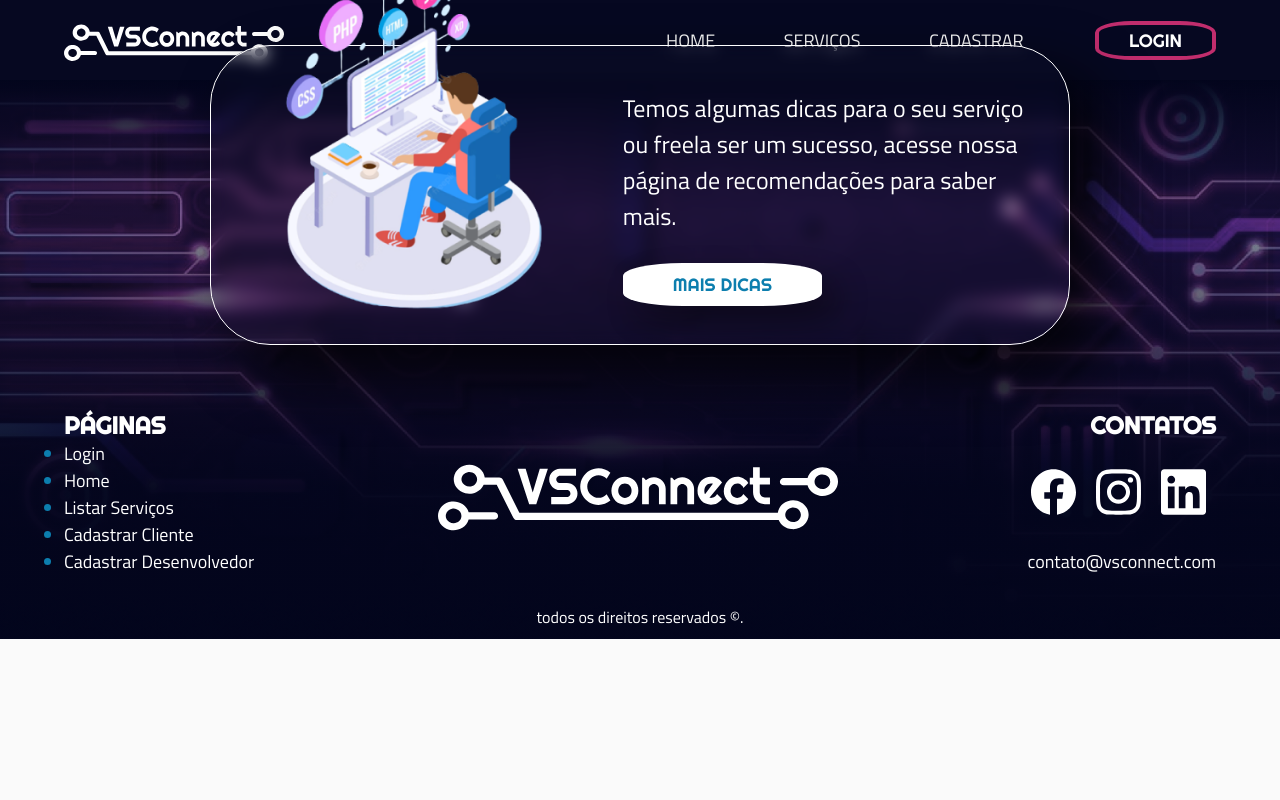
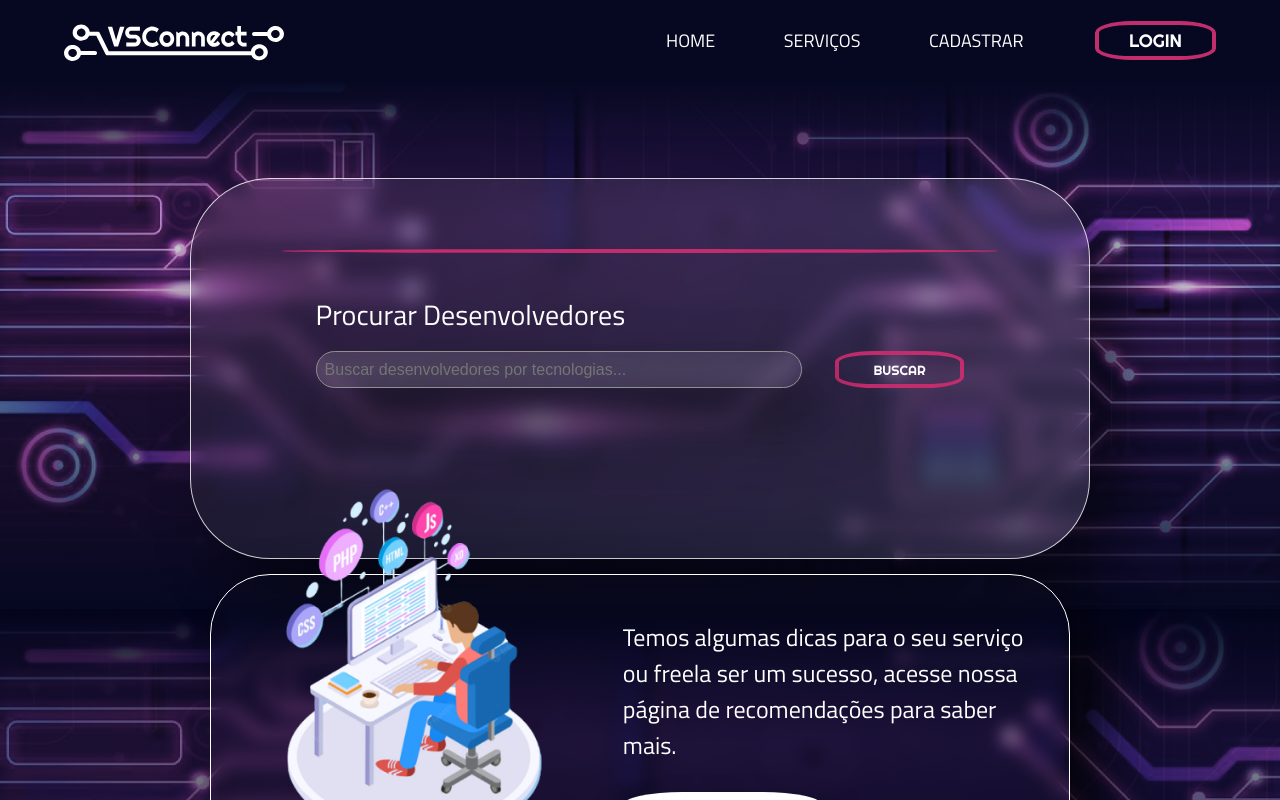
Before and after one commit to Yuri89/vsconnect, a React (Vite) app: page /Lista/Devs in a window 1280 px wide. Shown: the top 800 px of the page. Built offline with nearby package versions, Linux system fonts and the light colour scheme.

Commit message:
atualizado

```diff
--- /dev/null
+++ b/src/components/CardDev/index.tsx
@@ -0,0 +1,31 @@
+import "./style.css"
+
+function CardDev(props: any) {
+    return (
+        <>
+            <div className="dev">
+                <div className="grupo_contato">
+                    <img src={props.foto} alt="" />
+                    <div className="contato_dev">
+                        <h3>{props.nome}</h3>
+                        <p>{props.email}</p>
+                    </div>
+                </div>
+                <div className="techs">
+                    {
+                        props.techs.map((tech: String, indice: number,) => {
+                            return <span key={indice}>{tech}</span>
+                        })
+                    }
+                </div>
+
+            {/* <span>HTML</span>
+                <span>CSS</span>
+                <span>React</span> */}
+
+            </div>
+        </>
+    )
+}
+
+export default CardDev
--- /dev/null
+++ b/src/components/CardDev/style.css
@@ -0,0 +1,56 @@
+.dev {
+    height: 70px;
+    width: 85%;
+    margin: 0 auto;
+
+    display: flex;
+    justify-content: space-between;
+
+    font-family: var(--font2);
+}
+
+.grupo_contato {
+    height: 100%;
+    width: 70%;
+
+    display: flex;
+
+}
+
+.contato_dev {
+    display: flex;
+    flex-direction: column;
+    justify-content: space-around;
+}
+
+.grupo_contato img {
+    height: 100%;
+    border-radius: 50%;
+    margin-right: 40px;
+}
+
+.grupo_contato h2 {
+    font-size: 24px;
+    font-family: var(--font2);
+    text-transform: capitalize;
+}
+
+.grupo_contato p {
+    font-size: 14px;
+}
+
+.techs {
+    width: 180px;
+
+    display: flex;
+    align-items: center;
+    justify-content: space-between;
+}
+
+.techs span {
+    font-size: 14px;
+    padding: 2px 10px;
+    border-radius: 20px;
+    background-color: white;
+    color: var(--azulP);
+}
--- a/src/components/Header/index.tsx
+++ b/src/components/Header/index.tsx
@@ -42,7 +42,7 @@
                     <nav>
                         <div id="menu_links" className="menu_links">
                             <Link to={"/"}>Home</Link>
-                            <Link to={"Servicos"}>Serviços</Link>
+                            <Link to={"Lista/Servicos"}>Serviços</Link>
                             <Link to={"Cadastro"}>Cadastrar</Link>
                         </div>
                         <a className="header_icone_login" href="../Login/index.html">
--- a/src/main.tsx
+++ b/src/main.tsx
@@ -6,6 +6,7 @@
 import Home from "./pages/Home/";
 import ListaServicos from './pages/ListaServicos';
 import Header from "../src/components/Header"
+import ListaDevs from './pages/ListaDevs';
 
 //Rotas
 
@@ -20,8 +21,9 @@
     <BrowserRouter>
     <Header/>
       <Routes>
-        <Route path="/" element={<Home/>}/>
-        <Route path="Servicos" element={<ListaServicos/>}/>
+        <Route path='/' element={<Home/>}/>
+        <Route path='Lista/Servicos' element={<ListaServicos/>}/>
+        <Route path='Lista/Devs' element={<ListaDevs/>}/>
       </Routes>
 
       <Footer />
--- /dev/null
+++ b/src/pages/ListaDevs/index.tsx
@@ -0,0 +1,73 @@
+import "./style.css"
+
+import CardDev from "../../components/CardDev"
+
+
+//hooks
+
+import { useState } from "react"
+
+function ListaDevs(){
+
+    const [devs, setDevs] = useState<any[]>([
+        {
+            img_perfil: "https://github.com/Thiago-Nascimento.png",
+            nome: "Thiago Nascimento",
+            email: "thiago@email.com",
+            skills: ["HTML", "CSS", "React"]
+        },
+        {
+            img_perfil: "https://github.com/JessicaSanto.png",
+            nome: "Jessica Franzon",
+            email: "jessica@email.com",
+            skills: ["HTML", "CSS", "React"]
+        },
+        {
+            img_perfil: "https://github.com/odirlei-assis.png",
+            nome: "Odirlei Sabella",
+            email: "odirlei@email.com",
+            skills: ["HTML", "CSS", "React"]
+        },
+        {
+            img_perfil: "https://github.com/alexiamelhado18.png",
+            nome: "Aléxia Vitória",
+            email: "alexia@email.com",
+            skills: ["PYTHON", "VUE", "React"]
+        }
+    ])
+
+    return(
+        <>
+        <main id="main_listadevs">
+  <div className="container container_lista_devs">
+    <div className="lista_devs_conteudo">
+      <h1>Lista de Devs</h1>
+      <hr />
+      <form method="post">
+        <div className="wrapper_form">
+          <label htmlFor="busca">Procurar desenvolvedores</label>
+          <div className="campo-label">
+            <input
+              type="search"
+              name="campo-busca"
+              id="busca"
+              placeholder="Buscar desenvolvedores por tecnologias..."
+            />
+            <button type="submit">Buscar</button>
+          </div>
+        </div>
+      </form>
+      <div className="wrapper_lista">
+        <ul>
+
+        </ul>
+      </div>
+    </div>
+  </div>
+</main>
+
+        </>
+    )
+}
+
+export default ListaDevs
--- /dev/null
+++ b/src/pages/ListaDevs/style.css
@@ -0,0 +1,132 @@
+#main_listadevs {
+    background-image:
+        linear-gradient(180deg, #060821 0%, #06082120 25%, #0608218f 80%, #060821 100%),
+        url("../../assets/img/background_login.png");
+    min-height: calc(100vh - 339px);
+    background-size: cover;
+    background-repeat: no-repeat;
+    background-position: center;
+}
+
+.container_lista_devs {
+    display: flex;
+    justify-content: center;
+    align-items: center;
+
+    padding: 50px 0;
+}
+
+.lista_devs_conteudo {
+    width: 100%;
+    max-width: 900px;
+
+    padding: 50px 0;
+    margin-top: 6vh;
+
+    display: flex;
+    flex-direction: column;
+    align-items: center;
+
+    background: linear-gradient(114.61deg, #ffffff0d 1.08%, #ffffff1e 99.26%);
+    box-shadow: 30px 30px 60px #00000080;
+    border: 1px solid #ffffffcc;
+    border-radius: 80px;
+    backdrop-filter: blur(10px);
+    color: var(--branco);
+}
+
+h1 {
+    font-family: var(--font1);
+    font-size: 50px;
+    text-align: center;
+}
+
+hr {
+    margin: 20px auto;
+    width: 80%;
+    height: 4px;
+    background-color: var(--rosa);
+    border: none;
+    border-radius: 50%;
+}
+
+.lista_devs_conteudo form {
+    width: 85%;
+    padding: 20px 0;
+}
+
+.wrapper_lista {
+    width: 85%;
+}
+
+.wrapper_form {
+    height: 95px;
+    width: 85%;
+    margin: 0 auto;
+
+    display: flex;
+    flex-direction: column;
+    justify-content: space-between;
+
+}
+
+.wrapper_form label {
+    font-family: var(--font2);
+    text-transform: capitalize;
+    font-size: 28px;
+}
+
+.campo-label input {
+    height: 37px;
+    width: 75%;
+
+    padding: 8px;
+
+    border: 1px solid #909090;
+    border-radius: 20px;
+
+    background: linear-gradient(136deg, #ffffff1a 0%, #ffffff0b 100%);
+    backdrop-filter: blur(15px);
+    box-shadow: 30px 30px 60px 0px #00000080;
+
+    font-size: 16px;
+    color: white;
+    caret-color: white;
+}
+
+.campo-label input:focus-visible {
+    outline: 2px solid var(--branco);
+}
+
+.campo-label button {
+    width: 20%;
+
+    border: 4px solid var(--rosa);
+    border-radius: 30%;
+
+    background-color: transparent;
+    color: white;
+    font-family: var(--font1);
+    text-transform: uppercase;
+}
+
+.campo-label button:hover {
+    background-color: #8a214f;
+    cursor: pointer;
+}
+
+.campo-label {
+    display: flex;
+    justify-content: space-between;
+}
+
+.lista_devs_conteudo ul {
+    list-style: none;
+    padding: 50px 0;
+}
+
+.lista_devs_conteudo li {
+    margin-bottom: 20px;
+    padding-bottom: 20px;
+    border-bottom: solid 1px #ffffff34;
+}
--- a/src/pages/ListaServicos/index.tsx
+++ b/src/pages/ListaServicos/index.tsx
@@ -2,7 +2,7 @@
 
 function ListaServicos() {
     return (
-        <div>
+        <>
             <main>
                 <div className="container container_lista_servicos">
                     <div className="lista_servicos_conteudo">
@@ -63,7 +63,7 @@
                 </div>
             </main>
 
-        </div>
+        </>
     );
 }
 
```
